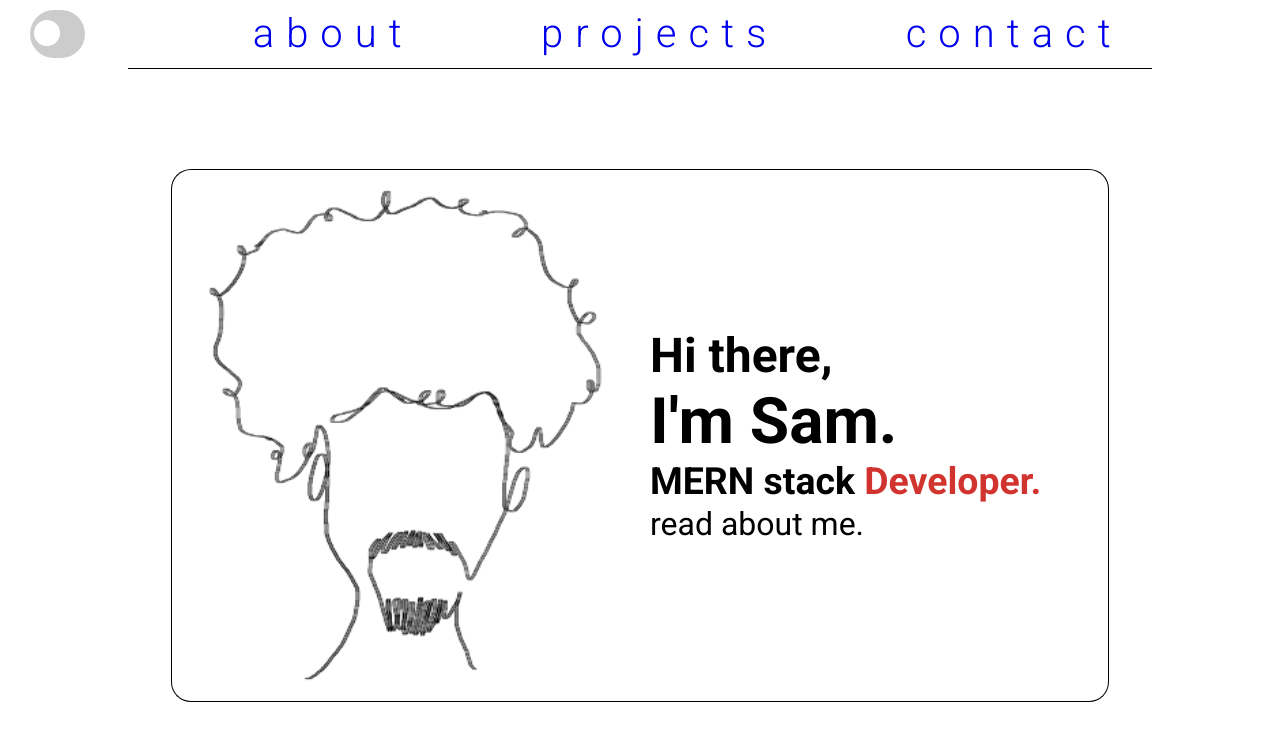
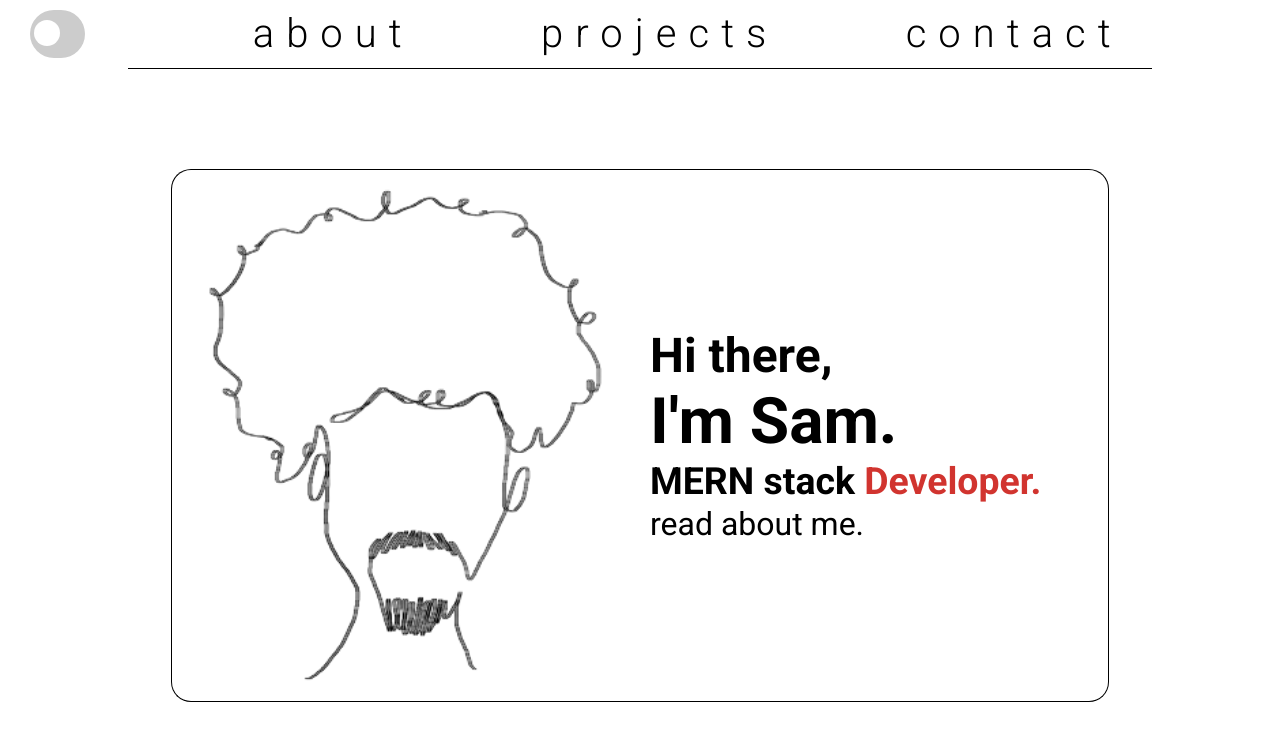
Before and after one commit to Makariuz/Less-is-more, a React (Create React App) app: page / in a window 1280 px wide. Shown: the top 740 px of the page. Built offline with nearby package versions, Linux system fonts and the light colour scheme; a web font is replaced by a local one.

Commit message:
topbar colour

```diff
--- a/src/components/Intro/Intro.jsx
+++ b/src/components/Intro/Intro.jsx
@@ -7,6 +7,7 @@ import { FaRegHandPointer } from "react-icons/fa";
 import { AiOutlineDown } from "react-icons/ai";
 
 import me from '../images/logoofme.png'
+import myLogo from '../images/samLogo.jpg'
 
 export function Intro({ aboutMe, setAboutMe, dark, setDark }) {
   /*  const textRef = useRef()
--- a/src/components/Topbar/Topbar.scss
+++ b/src/components/Topbar/Topbar.scss
@@ -19,6 +19,7 @@
 
  a {
    text-decoration: none;
+   color: black;
    &:active{
     transform: scale(0.97);
     transition: transform 700ms ease;
```
Also changed, not shown: src/components/images/samLogo.jpg (added).
